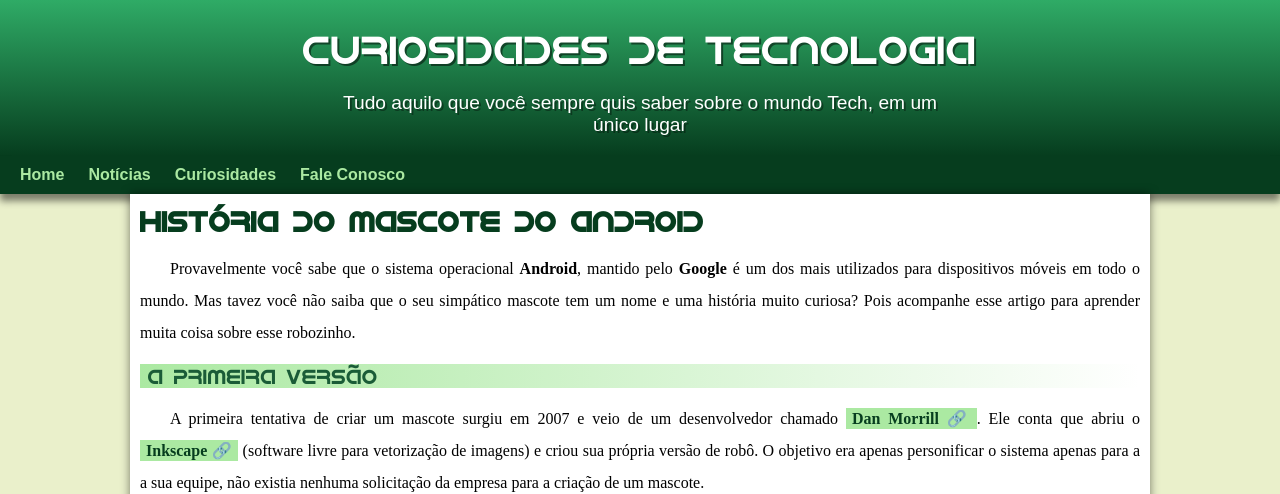
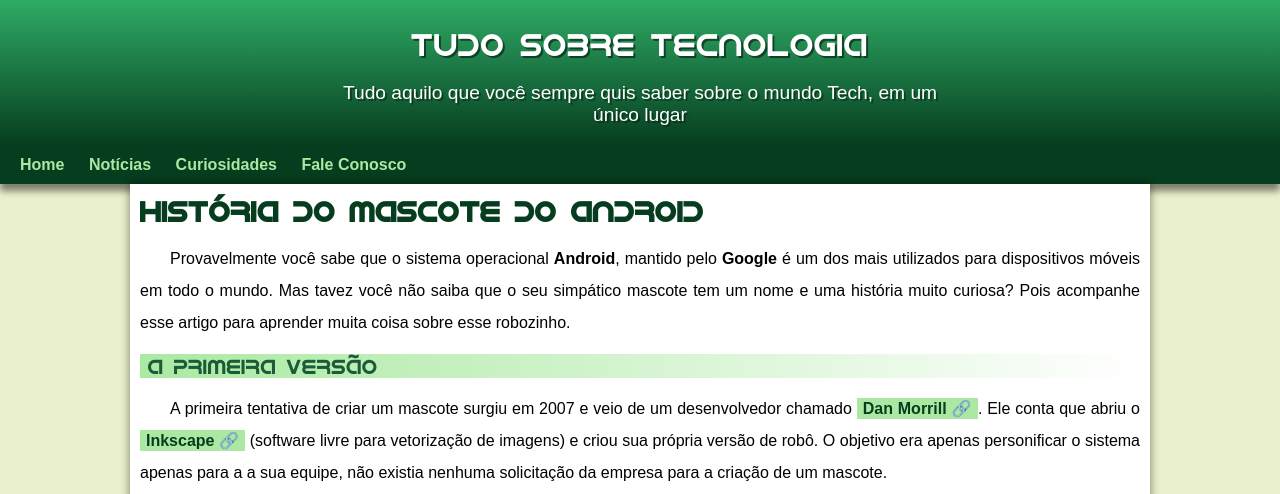
Before and after one commit to emanueleremita/projecto-android, a plain HTML site: page index.html in a window 1280 px wide. Shown: the top 494 px of the page. Drawn offline with Linux system fonts and the light colour scheme.

Commit message:
Ajuste do cabeçalho

```diff
--- a/estilo/style.css
+++ b/estilo/style.css
@@ -21,8 +21,8 @@
     padding: 0px;
 }
 body{
-
-    background-color:var(--cor0);
+    background-color: var(--cor0);
+    font-family: var(--fonte-padrao);
 }
 a.externo::after{
     content: '\00A0\1F517';
@@ -32,19 +32,25 @@ p{
     margin: 15px 0px;
     text-align: justify;
 }
+
 header{
     background-image: linear-gradient(to bottom, var(--cor3), var(--cor5));
     text-align: center;
     padding-top: 25px;
+    margin: auto;
+
+
 }
 header > h1{
     font-family: var(--fonte-android);
     color: white;
     margin-bottom: 20px;
-    font-size: 2.5em;
+    font-size: 2em;
     font-weight: normal;
+    text-align: center;
     text-shadow: 2px 2px 0px rgba(0, 0, 0, 0.5);
 }
+
 header > p{
     color: white;
     font-family: var(--fonte-padrao);
@@ -52,9 +58,7 @@ header > p{
     max-width: 600px;
     text-align: center;
     margin: auto;
-    padding-left: 10px;
-    padding-right: 10px;
-    padding-bottom: 20px;
+    padding: 0px 10px 20px 10px;
     text-shadow: 2px 2px 0px rgba(0, 0, 0, 0.37);
 }
 
@@ -76,9 +80,10 @@ nav > a:hover{
     background-color: var(--cor3);
     color: var(--cor5);
 }
+
 main{
     background-color: white;
-    min-width: 300px;
+
     max-width: 1000px;
     margin: auto;
     padding: 10px;
--- a/index.html
+++ b/index.html
@@ -10,7 +10,7 @@
 </head>
 <body>
     <header>
-        <h1>Curiosidades de Tecnologia</h1>
+        <h1>Tudo sobre Tecnologia</h1>
         <p>Tudo aquilo que você sempre quis saber sobre o mundo Tech, em um único lugar</p>
     </header>
     <nav>
```
